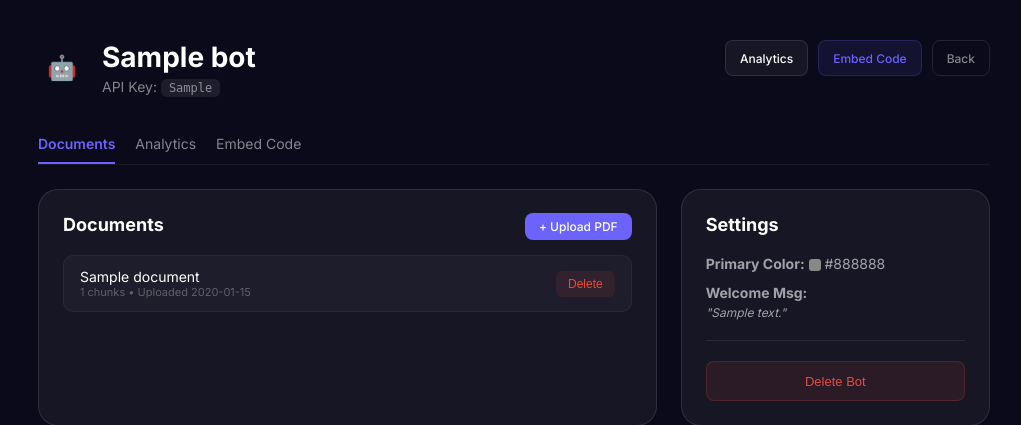
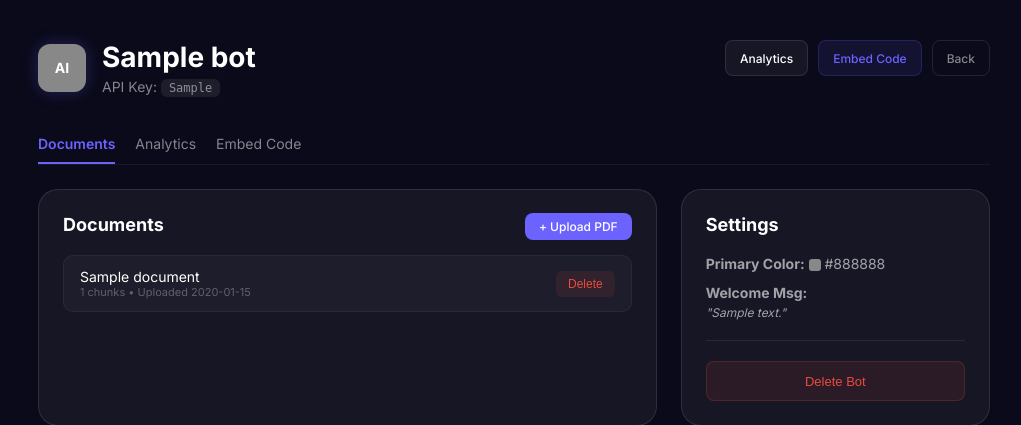
Before and after one commit to PythonicDG/RAG-Based-Chatbot, a FastAPI app: page /dashboard/bots/1 in a window 1280 px wide. Shown: the part 61-486 px from the top of the page, without its empty margins (126-1147 px from the left). Run offline with FastAPI, Linux system fonts and the light colour scheme; the visitor is signed in with stand-in values (Sample User, id 1); tables that the repository leaves empty hold one stand-in row (values such as "Sample post").

Commit message:
Fix bot detail icon styling

```diff
--- a/templates/dashboard/bot_details.html
+++ b/templates/dashboard/bot_details.html
@@ -86,26 +86,14 @@
             width: 48px;
             height: 48px;
             border-radius: 12px;
-
-            background: {
-                    {
-                    bot.primary_color
-                }
-            }
-
-            ;
+            background: #6C63FF;
             display: flex;
             align-items: center;
             justify-content: center;
-            font-size: 24px;
-
-            box-shadow: 0 0 16px {
-                    {
-                    bot.primary_color
-                }
-            }
-
-            33;
+            color: #fff;
+            font-size: 14px;
+            font-weight: 700;
+            box-shadow: 0 0 16px rgba(108, 99, 255, 0.28);
         }
 
         .header-section h1 {
@@ -350,7 +338,7 @@
     <div class="main">
         <div class="header-section">
             <div class="header-left">
-                <div class="bot-icon">🤖</div>
+                <div class="bot-icon" style="background: {{ bot.primary_color }};">AI</div>
                 <div>
                     <h1>{{ bot.name }}</h1>
                     <p class="subtitle">API Key: <code>{{ bot.api_key }}</code></p>
```
